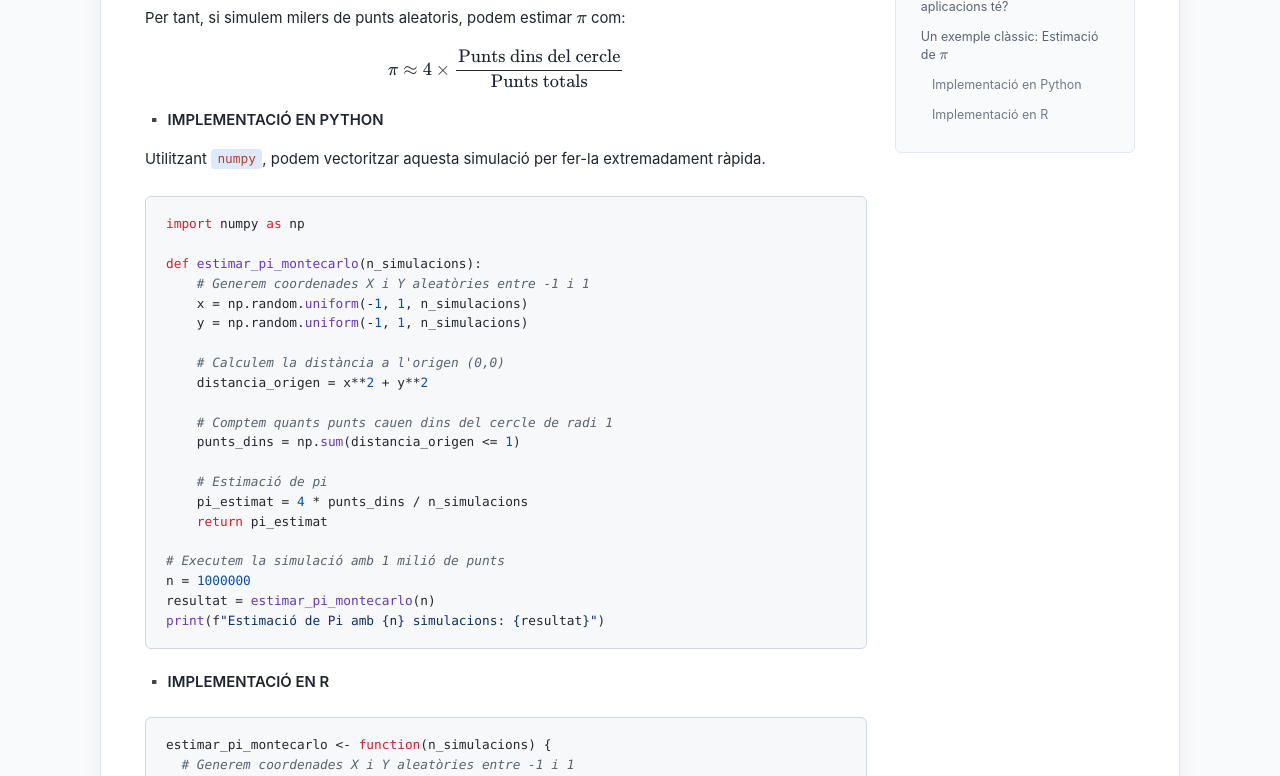
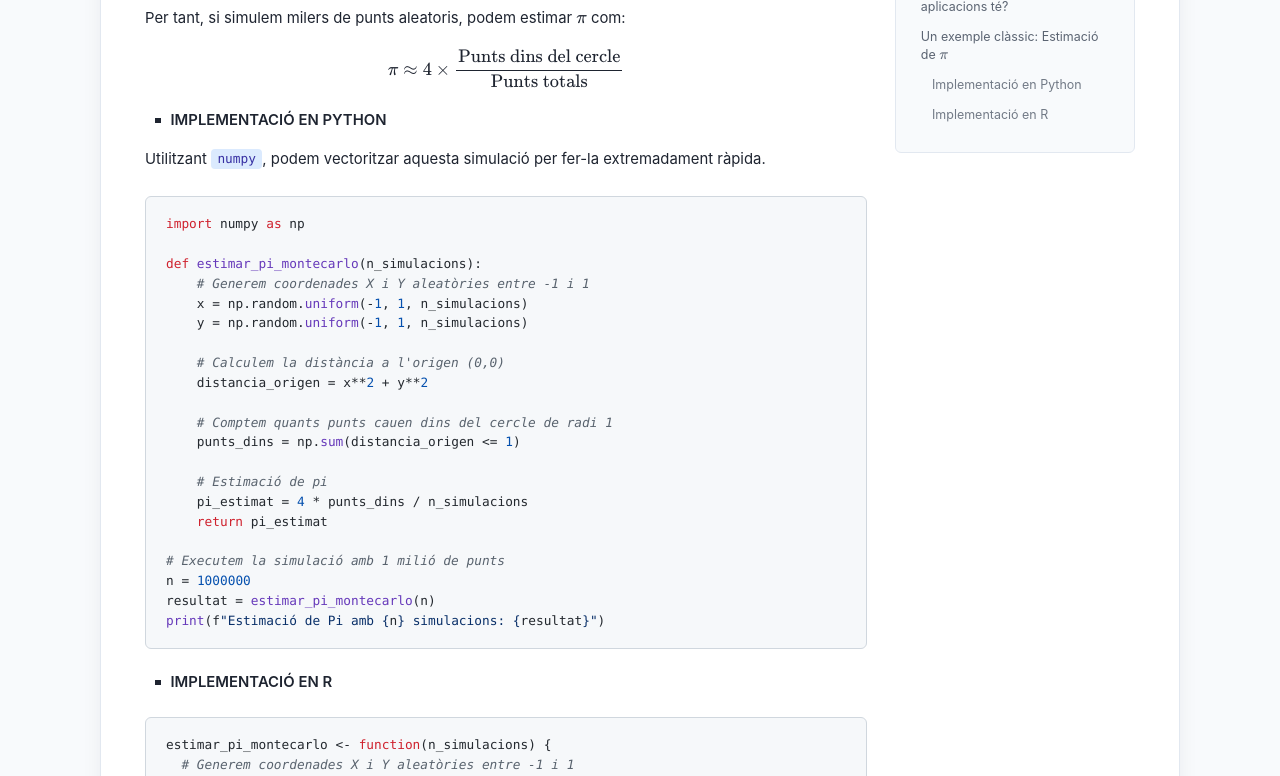
Before and after one commit to alberthr/alberthr.github.io, a Jekyll site: the page built from _posts/2012-06-13-metode-montecarlo.md, in a window 1280 px wide and 1400 px high, scrolled down 1268 px. Shown: the part 150-926 px from the top of the window. Built offline with Jekyll 4.4.1, drawn with Linux system fonts in a browser that asks for light colours; comment, search, counter and statistics services are not loaded.

Commit message:
variables colors i alguna cosa css

```diff
--- a/assets/css/style.css
+++ b/assets/css/style.css
@@ -21,11 +21,14 @@
   --accent: #1e40af;
   --accent-hover: #1e3a8a;
   --accent-light: #dbeafe;
+  --accent-ring: rgba(30, 64, 175, 0.15);
+  --on-accent: #ffffff;
 
   /* Blocs de codi (colors del visor de GitHub) */
   --code-bg: #f6f8fa;
   --code-text: #24292f;
   --code-border: #d0d7de;
+  --code-inline-text: #3730a3;
 
   /* Tipografia i altres */
   --font: -apple-system, BlinkMacSystemFont, "Segoe UI", Roboto, Helvetica, Arial, sans-serif;
@@ -127,7 +130,7 @@
   height: 50px;
   border-radius: 50%;
   background: var(--accent);
-  color: #fff;
+  color: var(--on-accent);
   font-family: Georgia, "Times New Roman", serif;
   font-weight: 700;
   font-size: 1.5rem;
@@ -208,8 +211,8 @@
 .search-input:focus {
   outline: none;
   border-color: var(--accent);
-  background: #fff;
-  box-shadow: 0 0 0 3px rgba(59, 130, 246, 0.1);
+  background: var(--card-bg);
+  box-shadow: 0 0 0 3px var(--accent-ring);
 }
 
 .no-results-message {
@@ -250,7 +253,7 @@
 .tag-filter-btn.active {
   border-color: var(--accent);
   background: var(--accent);
-  color: #fff;
+  color: var(--on-accent);
 }
 
 /* =============================================================
@@ -339,9 +342,15 @@
 }
 
 .post-content h3::before {
-  content: "▪️";
-  margin-right: 4px;
-  color: var(--accent);
+  content: "";
+  display: inline-block;
+  position: relative;
+  top: -2px;
+  width: 5.5px;
+  height: 5.5px;
+  margin-right: 10px;
+  margin-left: 10px;
+  background-color: var(--text);
 }
 
 .post-tags-row {
@@ -373,7 +382,7 @@
 .btn-back:hover {
   border-color: var(--accent);
   background: var(--accent);
-  color: #fff;
+  color: var(--on-accent);
 }
 
 /* =============================================================
@@ -591,7 +600,7 @@
   background-color: var(--accent-light);
   font-family: var(--mono);
   font-size: 0.8rem;
-  color: #b3441e;
+  color: var(--code-inline-text);
   word-break: break-word;
 }
 
```
